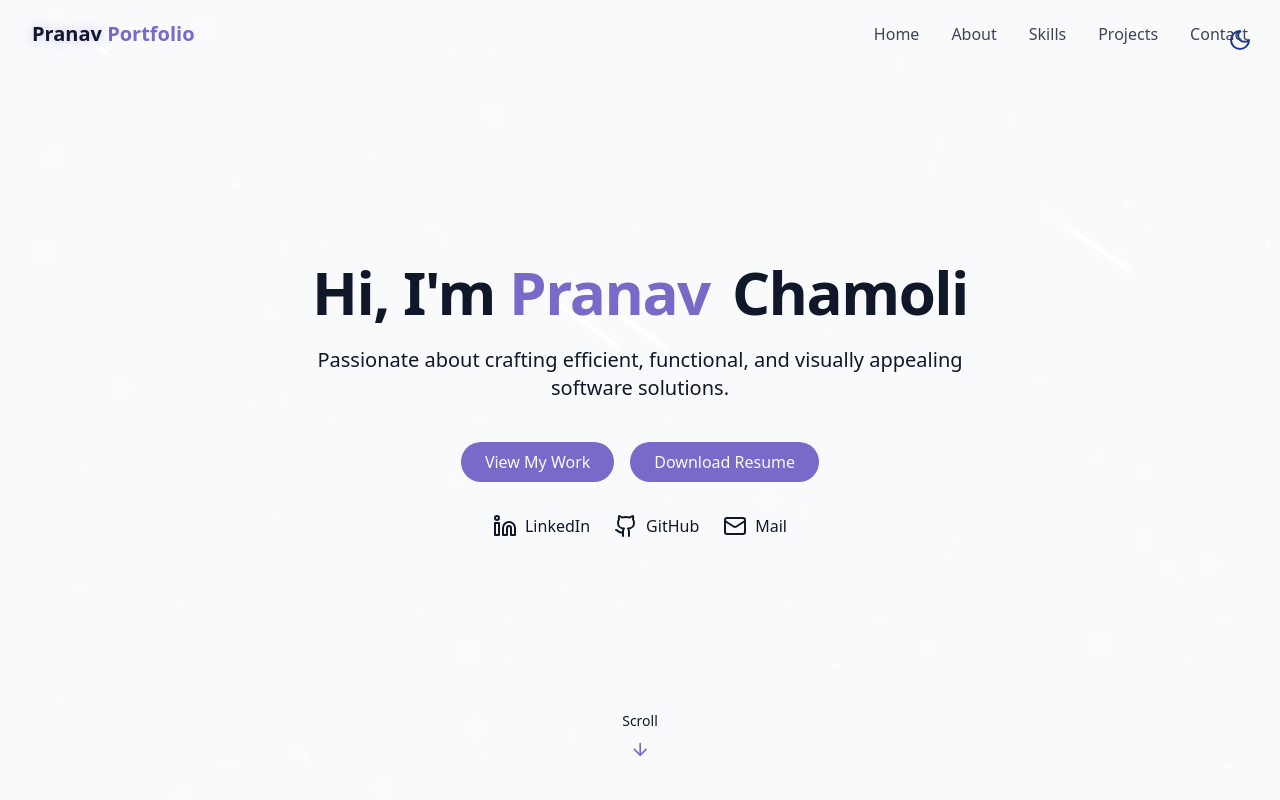
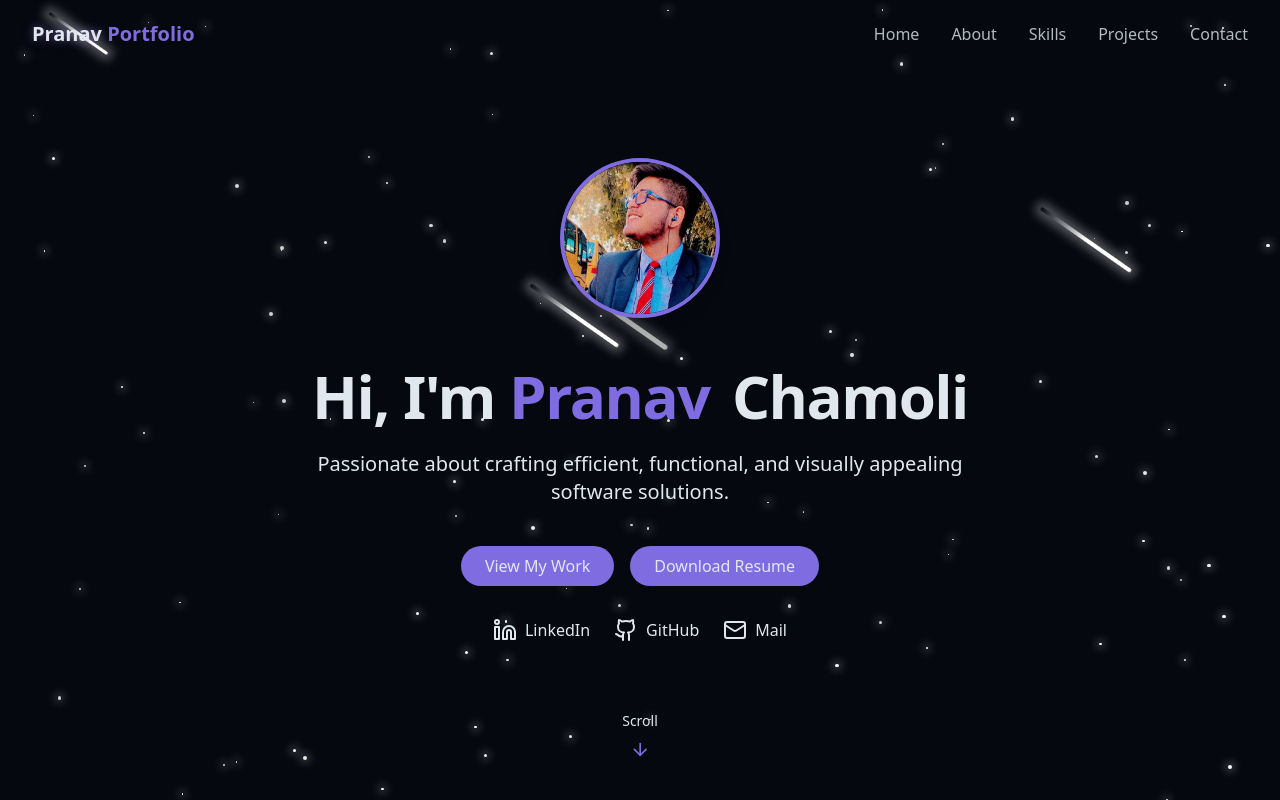
Before and after one commit to PranavChamoli06/Modern-Portfolio, a React (Vite) app: page / in a window 1280 px wide. Shown: the top 800 px of the page. Built offline with nearby package versions, Linux system fonts and the light colour scheme.

Commit message:
Update index, herosection, starrybackground, home files

```diff
--- a/index.html
+++ b/index.html
@@ -1,5 +1,5 @@
 <!doctype html>
-<html lang="en">
+<html lang="en" class="dark">
   <head>
     <meta charset="UTF-8" />
     <link rel="icon" type="image/svg+xml" href="/vite.svg" />
--- a/src/components/HeroSection.jsx
+++ b/src/components/HeroSection.jsx
@@ -8,6 +8,16 @@ export const HeroSection = () => {
     >
       <div className="container max-w-4xl mx-auto text-center z-10">
         <div className="space-y-6">
+
+           {/* Profile Image */}
+          <div className="flex justify-center">
+            <img
+              src="/profile.jpg"   // <-- place your photo in public/me.png
+              alt="Pranav Chamoli"
+              className="w-40 h-40 rounded-full border-4 border-primary shadow-lg mb-6"
+            />
+          </div>
+
           {/* Name */}
           <h1 className="text-4xl md:text-6xl font-bold tracking-tight">
             <span className="opacity-0 animate-fade-in">Hi, I'm</span>
@@ -32,7 +42,7 @@ export const HeroSection = () => {
               View My Work
             </a>
             <a
-              href="/PranavChamoli_Resume.pdf"
+              href="/PranavChamoli_Resume.pdf"   // <-- place your resume in public/resume.pdf
               download
               className="cosmic-button"
             >
--- a/src/components/StarBackground.jsx
+++ b/src/components/StarBackground.jsx
@@ -92,4 +92,5 @@ export const StarBackground = () => {
     ))}
   </div>
 );
+
 };
--- a/src/components/ThemeToggle.jsx
+++ /dev/null
@@ -1,46 +0,0 @@
-import { Moon, Sun } from "lucide-react";
-import { useEffect, useState } from "react";
-import { cn } from "@/lib/utils";
-
-export const ThemeToggle = () => {
-  const [isDarkMode, setIsDarkMode] = useState(false);
-
-  useEffect(() => {
-    const storedTheme = localStorage.getItem("theme");
-    if (storedTheme === "dark") {
-      setIsDarkMode(true);
-      document.documentElement.classList.add("dark");
-    } else {
-      localStorage.setItem("theme", "light");
-      setIsDarkMode(false);
-    }
-  }, []);
-
-  const toggleTheme = () => {
-    if (isDarkMode) {
-      document.documentElement.classList.remove("dark");
-      localStorage.setItem("theme", "light");
-      setIsDarkMode(false);
-    } else {
-      document.documentElement.classList.add("dark");
-      localStorage.setItem("theme", "dark");
-      setIsDarkMode(true);
-    }
-  };
-
-  return (
-    <button
-      onClick={toggleTheme}
-      className={cn(
-        "fixed max-sm:hidden top-5 right-5 z-50 p-2 rounded-full transition-colors duration-300",
-        "focus:outlin-hidden"
-      )}
-    >
-      {isDarkMode ? (
-        <Sun className="h-6 w-6 text-yellow-300" />
-      ) : (
-        <Moon className="h-6 w-6 text-blue-900" />
-      )}
-    </button>
-  );
-};
--- a/src/pages/Home.jsx
+++ b/src/pages/Home.jsx
@@ -1,5 +1,4 @@
 import { Navbar } from "../components/Navbar";
-import { ThemeToggle } from "../components/ThemeToggle";
 import { StarBackground } from "@/components/StarBackground";
 import { HeroSection } from "../components/HeroSection";
 import { AboutSection } from "../components/AboutSection";
@@ -11,8 +10,6 @@ import { Footer } from "../components/Footer";
 export const Home = () => {
   return (
     <div className="min-h-screen bg-background text-foreground overflow-x-hidden">
-      {/* Theme Toggle */}
-      <ThemeToggle />
       {/* Background Effects */}
       <StarBackground />
 
```
Also changed, not shown: public/profile.jpg (added). Lines whose indentation alone changed are shown as unchanged.
